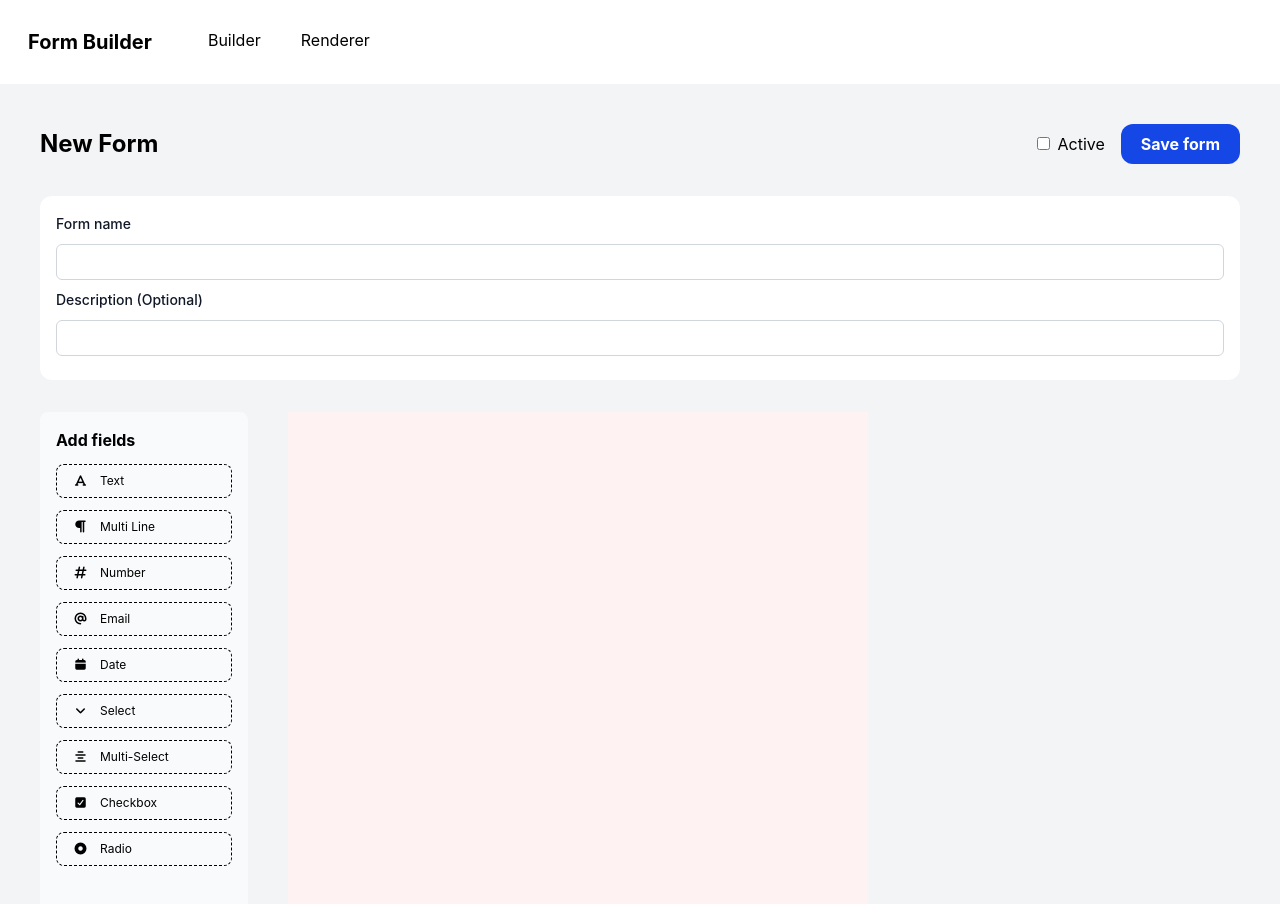
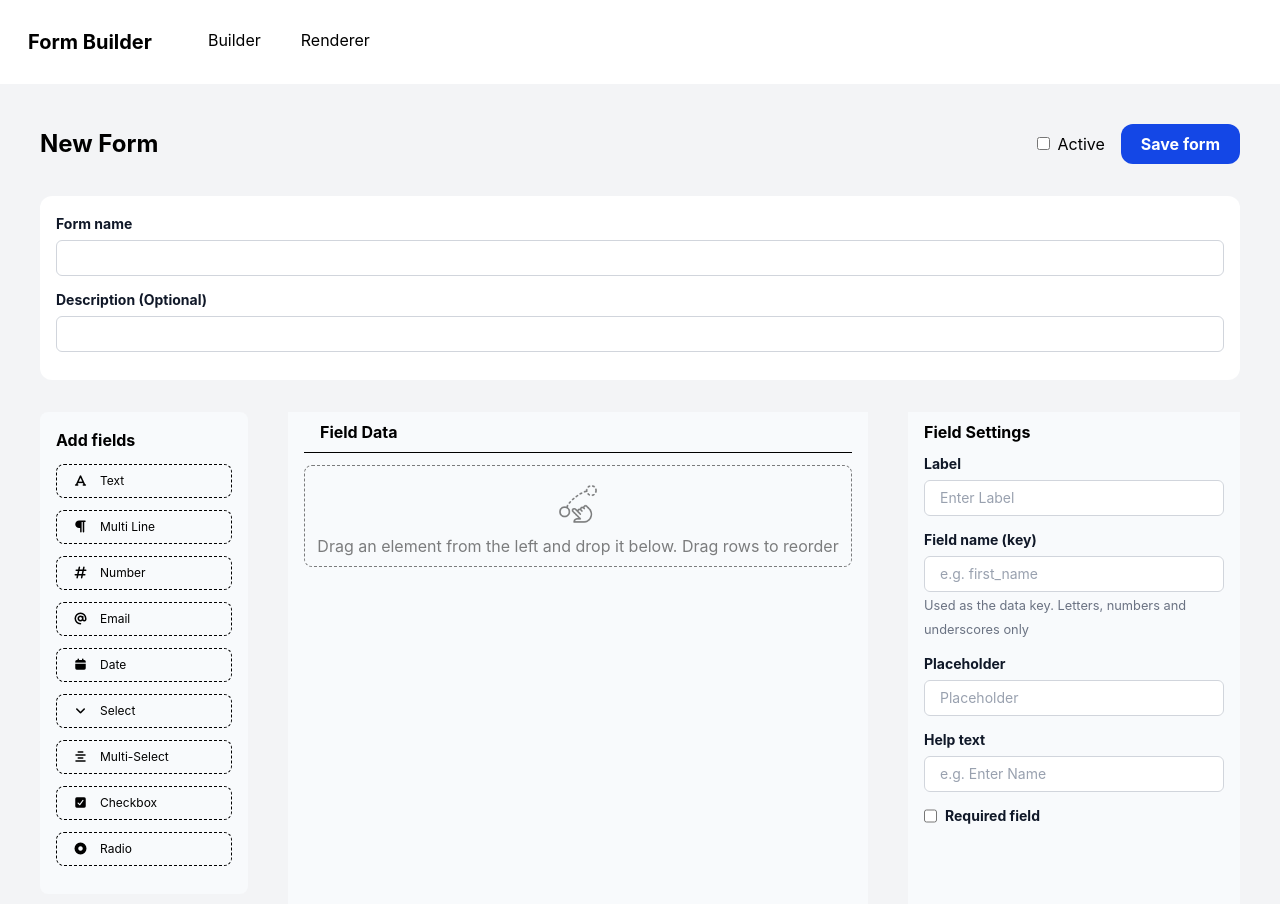
Before and after one commit to amanraina1/form-builder-vue, a Vue app in the folder frontend/: page / in a window 1280 px wide. Shown: the top 904 px of the page. Built offline with nearby package versions, Linux system fonts and the light colour scheme.

Commit message:
drag,drop,newFields,fieldSettings

```diff
--- a/frontend/src/components/Builder/FormBuilder.vue
+++ b/frontend/src/components/Builder/FormBuilder.vue
@@ -1,7 +1,11 @@
 <script setup>
+import { ref } from "vue";
 import Menu from "./FormComponents/Menu.vue";
 import Sections from "./FormComponents/Sections.vue";
 import TextField from "../FormFields/TextField.vue";
+import FieldSettings from "./FormComponents/FieldSettings/FieldSettings.vue";
+
+const fieldsList = ref([]);
 </script>
 
 <template>
@@ -32,9 +36,26 @@ import TextField from "../FormFields/TextField.vue";
     </div>
 
     <div class="grid grid-cols-10 gap-10">
-      <Menu class="md:col-span-2" />
-      <Sections class="col-span-5" />
-      <!-- <Menu class="col-span-3" /> -->
+      <Menu class="col-span-2" />
+
+      <div class="min-h-100 col-span-5 px-4 bg-slate-50">
+        <header class="mb-3 border-bottom border-b">
+          <p class="font-bold px-4 py-2">Field Data</p>
+        </header>
+        <div
+          v-if="fieldsList.length === 0"
+          class="flex flex-col items-center border border-dashed rounded-lg opacity-50 px-2 py-2"
+        >
+          <img src="../../assets/drag.png" class="w-15 h-15" />
+          <p>
+            Drag an element from the left and drop it below. Drag rows to
+            reorder
+          </p>
+        </div>
+        <Sections :fieldsList="fieldsList" />
+      </div>
+
+      <FieldSettings fieldType="text" class="col-span-3" />
     </div>
   </div>
 </template>
--- /dev/null
+++ b/frontend/src/components/Builder/FormComponents/FEFields.vue/FESimpleFields.vue
@@ -0,0 +1,183 @@
+<script setup>
+defineProps({
+  fieldData: { type: Object, default: () => ({}) },
+});
+</script>
+
+<template>
+  <div
+    v-if="fieldData.type === 'text'"
+    class="grid grid-cols-10 items-center input-field bg-slate-50 rounded-xl mb-4"
+  >
+    <label
+      :for="fieldData.label"
+      class="col-span-2 text-sm block text-gray-900"
+      >{{ fieldData.label }}</label
+    >
+    <input
+      :id="fieldData.name"
+      :disabled="true"
+      type="text"
+      :name="fieldData.name"
+      placeholder="Short text"
+      class="col-span-8 rounded-sm grow py-1.5 pr-3 pl-1 text-base text-gray-900 outline-1 placeholder:text-gray-400 sm:text-sm/6"
+    />
+  </div>
+
+  <div
+    v-else-if="fieldData.type === 'textarea'"
+    class="grid grid-cols-10 items-center input-field bg-slate-50 rounded-xl mb-4"
+  >
+    <label
+      :for="fieldData.name"
+      class="col-span-2 text-sm/6 font-medium text-gray-900"
+      >Multi Line</label
+    >
+    <input
+      :id="fieldData.name"
+      :disabled="true"
+      type="text"
+      :name="fieldData.name"
+      placeholder="Short text"
+      class="col-span-8 rounded-sm grow py-1.5 pr-3 pl-1 text-base text-gray-900 outline-1 placeholder:text-gray-400 sm:text-sm/6"
+    />
+  </div>
+
+  <div
+    v-else-if="fieldData.type === 'number'"
+    class="grid grid-cols-10 items-center input-field bg-slate-50 rounded-xl mb-4"
+  >
+    <label
+      :for="fieldData.name"
+      class="col-span-2 text-sm/6 font-medium text-gray-900"
+      >Number</label
+    >
+    <input
+      :id="fieldData.name"
+      :disabled="true"
+      type="text"
+      :name="fieldData.name"
+      placeholder="Integer"
+      class="col-span-8 rounded-sm py-1.5 pr-3 pl-1 text-base text-gray-900 outline-1 placeholder:text-gray-400 sm:text-sm/6"
+    />
+  </div>
+
+  <div
+    v-else-if="fieldData.type === 'email'"
+    class="grid grid-cols-10 items-center input-field bg-slate-50 rounded-xl mb-4"
+  >
+    <label
+      :for="fieldData.name"
+      class="col-span-2 text-sm/6 font-medium text-gray-900"
+      >Email</label
+    >
+    <input
+      :id="fieldData.name"
+      :disabled="true"
+      type="text"
+      :name="fieldData.name"
+      placeholder="email@example.com"
+      class="col-span-8 rounded-sm py-1.5 pr-3 pl-1 text-base text-gray-900 outline-1 placeholder:text-gray-400 sm:text-sm/6"
+    />
+  </div>
+
+  <div
+    v-else-if="fieldData.type === 'date'"
+    class="grid grid-cols-10 items-center input-field bg-slate-50 rounded-xl mb-4"
+  >
+    <label
+      :for="fieldData.name"
+      class="col-span-2 text-sm/6 font-medium text-gray-900"
+      >Date</label
+    >
+    <input
+      :id="fieldData.name"
+      :disabled="true"
+      type="text"
+      :name="fieldData.name"
+      placeholder="Date"
+      class="col-span-8 rounded-sm grow py-1.5 pr-3 pl-1 text-base text-gray-900 outline-1 placeholder:text-gray-400 sm:text-sm/6"
+    />
+  </div>
+
+  <div
+    v-else-if="fieldData.type === 'select'"
+    class="grid grid-cols-10 items-center input-field bg-slate-50 rounded-xl mb-4"
+  >
+    <label
+      :for="fieldData.name"
+      class="col-span-2 text-sm/6 font-medium text-gray-900"
+      >Select</label
+    >
+    <input
+      :id="fieldData.name"
+      :disabled="true"
+      type="text"
+      :name="fieldData.name"
+      placeholder="Select Option"
+      class="col-span-8 rounded-sm grow py-1.5 pr-3 pl-1 text-base text-gray-900 outline-1 placeholder:text-gray-400 sm:text-sm/6"
+    />
+  </div>
+
+  <div
+    v-else-if="fieldData.type === 'multiselect'"
+    class="grid grid-cols-10 items-center input-field bg-slate-50 rounded-xl mb-4"
+  >
+    <label
+      :for="fieldData.name"
+      class="col-span-2 text-sm/6 font-medium text-gray-900"
+      >Multi Select</label
+    >
+    <input
+      :id="fieldData.name"
+      :disabled="true"
+      type="text"
+      :name="fieldData.name"
+      placeholder="Multi Select"
+      class="col-span-8 rounded-sm grow py-1.5 pr-3 pl-1 text-base text-gray-900 outline-1 placeholder:text-gray-400 sm:text-sm/6"
+    />
+  </div>
+
+  <div
+    v-else-if="fieldData.type === 'radio'"
+    class="grid grid-cols-10 items-center input-field bg-slate-50 rounded-xl mb-4"
+  >
+    <label
+      :for="fieldData.name"
+      class="col-span-2 text-sm/6 font-medium text-gray-900"
+      >Radio</label
+    >
+    <div class="col-span-8">
+      <input
+        :id="fieldData.name"
+        type="radio"
+        :name="fieldData.name"
+        class="py-1.5 pr-3 pl-1 sm:text-sm/6"
+      />
+    </div>
+  </div>
+
+  <div
+    v-else-if="fieldData.type === 'checkbox'"
+    class="grid grid-cols-10 items-center input-field bg-slate-50 rounded-xl mb-4"
+  >
+    <label
+      :for="fieldData.name"
+      class="col-span-2 text-sm/6 font-medium text-gray-900"
+      >Checkbox</label
+    >
+    <div class="col-span-8">
+      <input
+        :id="fieldData.name"
+        type="checkbox"
+        :name="fieldData.name"
+        class="py-1.5 pr-3 pl-1 sm:text-sm/6"
+      />
+    </div>
+  </div>
+</template>
+<style scoped>
+input:disabled {
+  background-color: rgba(0, 0, 0, 0.1);
+}
+</style>
--- /dev/null
+++ b/frontend/src/components/Builder/FormComponents/FieldSettings/FieldSettings.vue
@@ -0,0 +1,19 @@
+<script setup>
+import SimpleFieldSettings from "./SimpleFieldSettings.vue";
+
+defineProps({
+  fieldType: { type: String, default: "text" },
+});
+</script>
+
+<template>
+  <div class="field-settings-card bg-slate-50 px-4 py-2">
+    <header class="mb-2">
+      <p class="font-bold">Field Settings</p>
+    </header>
+
+    <div class="field-settings-body">
+      <SimpleFieldSettings field-type="email" />
+    </div>
+  </div>
+</template>
--- /dev/null
+++ b/frontend/src/components/Builder/FormComponents/FieldSettings/SimpleFieldSettings.vue
@@ -0,0 +1,45 @@
+<script setup>
+import Checkbox from "../../../FormFields/Checkbox.vue";
+import TextField from "../../../FormFields/TextField.vue";
+
+defineProps({
+  fieldType: { type: String, default: "text" },
+});
+</script>
+
+<template>
+  <div>
+    <TextField name="Label" label="Label" placeholder="Enter Label" />
+
+    <TextField
+      name="Field name"
+      label="Field name (key)"
+      placeholder="e.g. first_name"
+      description="Used as the data key. Letters, numbers and underscores only"
+    />
+
+    <TextField
+      name="placeholder"
+      label="Placeholder"
+      placeholder="Placeholder"
+    />
+
+    <TextField
+      name="help_text"
+      label="Help text"
+      placeholder="e.g. Enter Name"
+    />
+
+    <Checkbox label="Required field" />
+
+    <template v-if="['text', 'textarea', 'number'].includes(fieldType)">
+      <TextField
+        name="validation"
+        label="Validation"
+        type="number"
+        placeholder="Min length"
+      />
+      <TextField name="validation" type="number" placeholder="Max length" />
+    </template>
+  </div>
+</template>
--- a/frontend/src/components/Builder/FormComponents/Menu.vue
+++ b/frontend/src/components/Builder/FormComponents/Menu.vue
@@ -69,7 +69,7 @@ const clonedElement = (data) => {
 </script>
 
 <template>
-  <div class="main-wrapper bg-slate-50 p-4 rounded-lg">
+  <div class="bg-slate-50 p-4 rounded-lg max-h-max">
     <header class="mb-3">
       <p class="font-bold">Add fields</p>
     </header>
--- a/frontend/src/components/Builder/FormComponents/Sections.vue
+++ b/frontend/src/components/Builder/FormComponents/Sections.vue
@@ -3,33 +3,30 @@ import { ref, computed } from "vue";
 import draggable from "vuedraggable";
 import Fields from "./Fields.vue";
 
+defineProps({
+  fieldsList: { type: Object, default: () => ({}) },
+});
+
 const dragOptions = computed(() => {
   return {
     animation: 200,
     group: "form-builder",
+    ghostClass: "ghost",
   };
 });
-
-const fieldsList = ref([]);
 </script>
 
 <template>
-  <div class="main">
-    <div class="field-sections h-screen bg-red-50">
-      <draggable v-bind="dragOptions" :list="fieldsList">
-        <template #item="{ element, index }">
-          <div
-            v-if="fieldsList.length == 0"
-            class="flex justify-center items-center border border-dashed rounded-lg min-h-37.5"
-          >
-            <p class="text-gray-500">
-              Drag a field from the left and drop here to add. Drag rows to
-              reorder.
-            </p>
-          </div>
-          <Fields v-else :fieldData="element" :key="index" />
-        </template>
-      </draggable>
-    </div>
-  </div>
+  <draggable v-bind="dragOptions" :list="fieldsList" class="min-h-100">
+    <template #item="{ element, index }">
+      <Fields :fieldData="element" :key="index" />
+    </template>
+  </draggable>
 </template>
+
+<style>
+.ghost {
+  border-radius: 20px;
+  width: 50%;
+}
+</style>
--- /dev/null
+++ b/frontend/src/components/FormFields/Checkbox.vue
@@ -0,0 +1,16 @@
+<script setup>
+defineProps({
+  name: { type: String, required: true },
+  label: { type: String, required: true },
+});
+</script>
+
+<template>
+  <div class="mb-2 flex gap-2">
+    <input type="checkbox" :name="name" :id="name" class="sm:text-sm/6" />
+
+    <label :for="name" class="font-bold text-sm/6 text-gray-900">{{
+      label
+    }}</label>
+  </div>
+</template>
--- a/frontend/src/components/FormFields/TextField.vue
+++ b/frontend/src/components/FormFields/TextField.vue
@@ -4,28 +4,28 @@ defineProps({
   type: { type: String, default: "text" },
   name: { type: String, required: true },
   label: { type: String, required: true },
+  description: { type: String, defualt: "" },
 });
 </script>
 
 <template>
-  <div class="mb-2">
-    <label
-      for="price"
-      class="block font-bold text-sm/6 font-medium text-gray-900"
-      >{{ label }}</label
-    >
-    <div class="mt-2">
+  <div class="mb-3">
+    <label :for="name" class="block font-bold text-sm/6 text-gray-900">{{
+      label
+    }}</label>
+    <div class="mt-1">
       <div
         class="flex items-center rounded-md bg-white pl-3 outline-1 -outline-offset-1 outline-gray-300 has-[input:focus-within]:outline-2 has-[input:focus-within]:-outline-offset-2 has-[input:focus-within]:outline-indigo-600"
       >
         <input
-          :type="text"
+          :type="type"
           :name="name"
           :id="name"
           class="block min-w-0 grow py-1.5 pr-3 pl-1 text-base text-gray-900 placeholder:text-gray-400 focus:outline-none sm:text-sm/6"
           :placeholder="placeholder"
         />
       </div>
+      <small class="text-gray-500" v-if="description">{{ description }}</small>
     </div>
   </div>
 </template>
```
Also changed, not shown: frontend/src/components/Builder/FormComponents/Fields.vue (+3 -31 lines), frontend/src/assets/drag.png (added).
